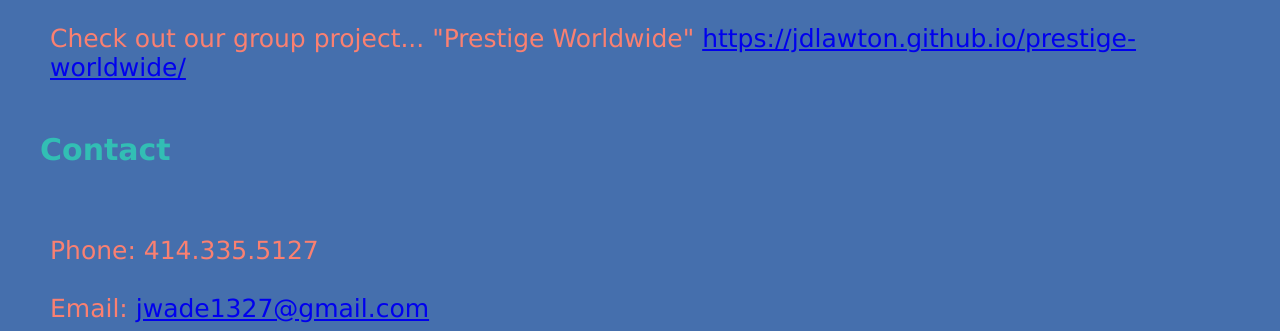
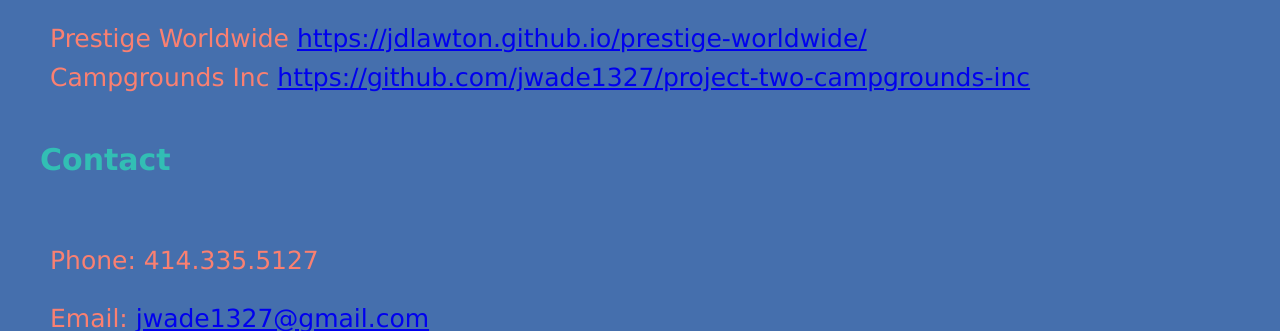
Before and after one commit to jwade1327/portfolio, a plain HTML site: page index.html in a window 1280 px wide. Shown: the part 769-1100 px from the top of the page. Drawn offline with Linux system fonts and the light colour scheme.

Commit message:
Add files via upload

```diff
--- a/index.html
+++ b/index.html
@@ -37,8 +37,12 @@
             <div class="section-title">
                 <h2>Bootcamp Projects</h2>
                 <p>
-                    Check out our group project... "Prestige Worldwide"
+                    Prestige Worldwide
                     <a href="https://jdlawton.github.io/prestige-worldwide/">https://jdlawton.github.io/prestige-worldwide/</a>
+                </p>
+                <p>
+                    Campgrounds Inc
+                    <a href="https://github.com/jwade1327/project-two-campgrounds-inc">https://github.com/jwade1327/project-two-campgrounds-inc</a>
                 </p>
             </div>
         </section>
```
